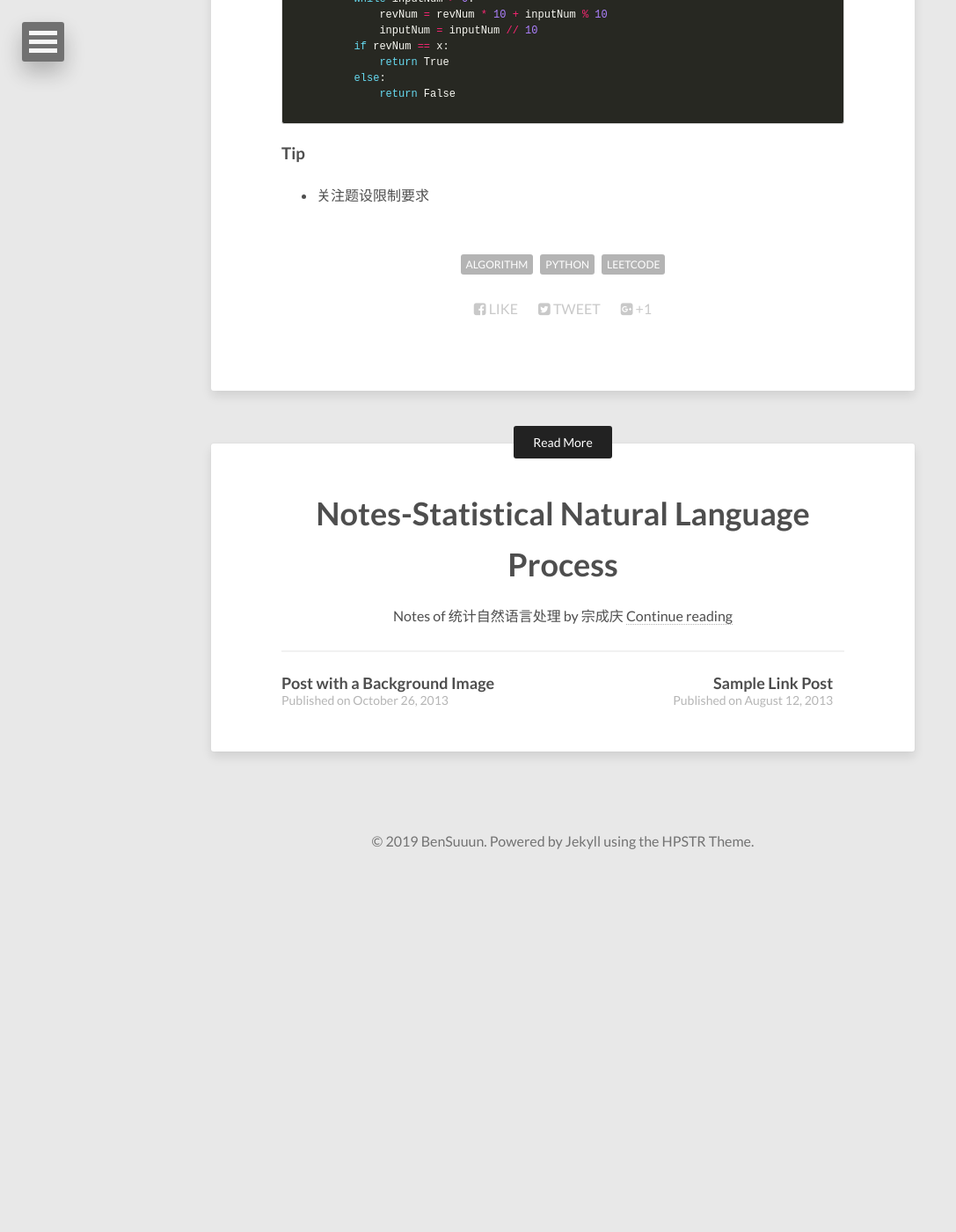
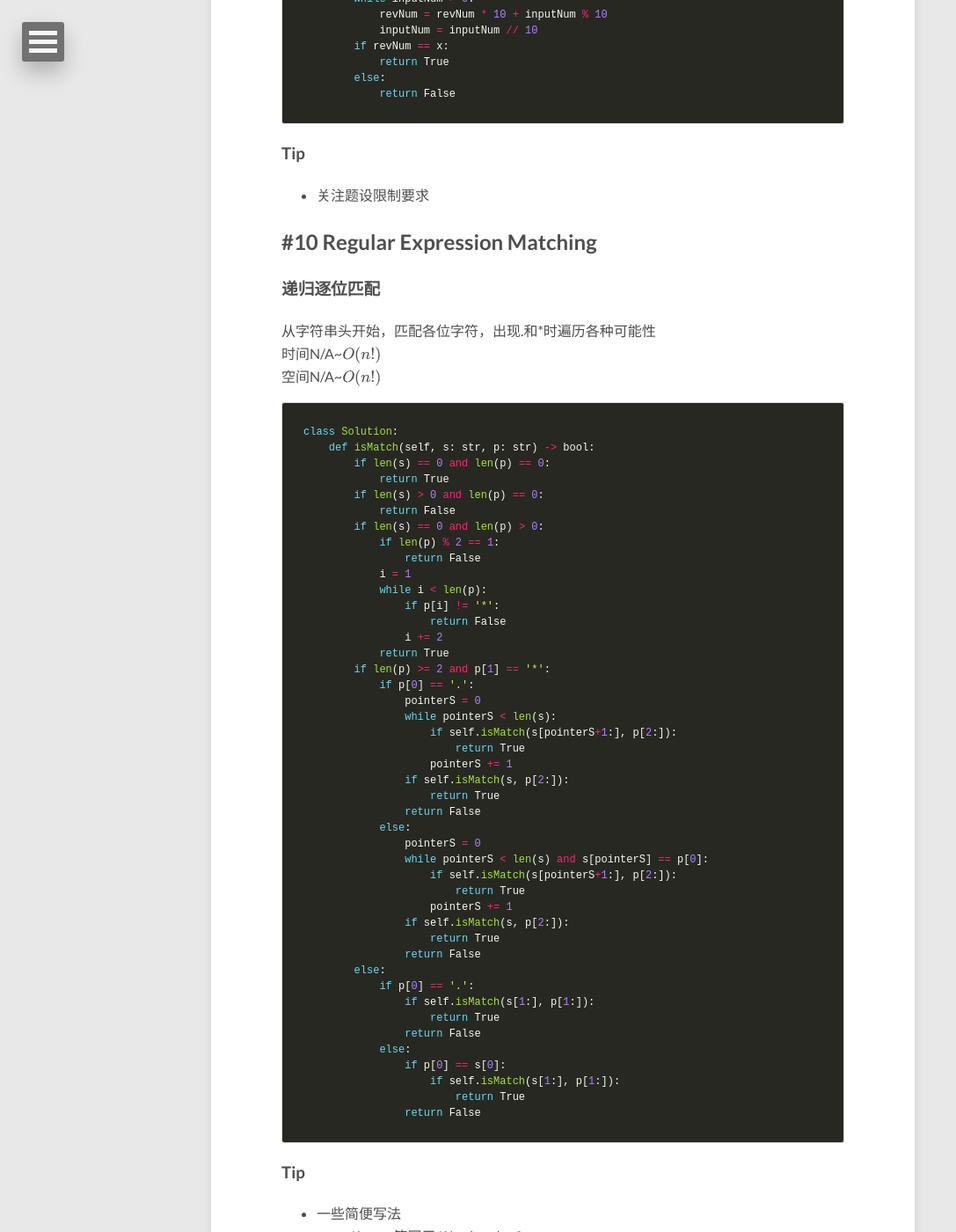
Before and after one commit to Wangbin-Sun/wangbin-sun.github.io, a Jekyll site: the page built from _posts/2019-01-09-leetcode-1-to-20.md, in a window 1280 px wide and 1400 px high, scrolled down 11749 px. Shown: the whole window at 88% size, without its empty margins (0-1087 px from the left). Built offline with Jekyll 4.4.1, drawn with Linux system fonts in a browser that asks for light colours; nearby versions of some CDN libraries; formulas are drawn with MathJax 3; before the commit the page ends 12746 px from its top, so only the background shows below that; some of the changed text lies outside the part shown.

Commit message:
update LeetCode to #10, back from winter vacation

````diff
--- a/_posts/2019-01-09-leetcode-1-to-20.md
+++ b/_posts/2019-01-09-leetcode-1-to-20.md
@@ -505,3 +505,63 @@ class Solution:
 
 ### Tip
 * 关注题设限制要求
+
+## #10 Regular Expression Matching
+
+### 递归逐位匹配
+从字符串头开始，匹配各位字符，出现.和*时遍历各种可能性
+时间N/A~$O(n!)$
+空间N/A~$O(n!)$
+```python
+class Solution:
+    def isMatch(self, s: str, p: str) -> bool:
+        if len(s) == 0 and len(p) == 0:
+            return True
+        if len(s) > 0 and len(p) == 0:
+            return False
+        if len(s) == 0 and len(p) > 0:
+            if len(p) % 2 == 1:
+                return False
+            i = 1
+            while i < len(p):
+                if p[i] != '*':
+                    return False
+                i += 2
+            return True
+        if len(p) >= 2 and p[1] == '*':
+            if p[0] == '.':
+                pointerS = 0
+                while pointerS < len(s):
+                    if self.isMatch(s[pointerS+1:], p[2:]):
+                        return True
+                    pointerS += 1
+                if self.isMatch(s, p[2:]):
+                    return True
+                return False
+            else:
+                pointerS = 0
+                while pointerS < len(s) and s[pointerS] == p[0]:
+                    if self.isMatch(s[pointerS+1:], p[2:]):
+                        return True
+                    pointerS += 1
+                if self.isMatch(s, p[2:]):
+                    return True
+                return False
+        else:
+            if p[0] == '.':
+                if self.isMatch(s[1:], p[1:]):
+                    return True
+                return False
+            else:
+                if p[0] == s[0]:
+                    if self.isMatch(s[1:], p[1:]):
+                        return True
+                return False
+```
+
+### Tip
+* 一些简便写法
+    * if text: 等同于 if len(text) > 0
+    * bool(text)可直接得到是否为空字符串
+* 在进行递归时，考虑特定的循环是否有必要
+* 避免递归重复求解，使用DP来存储结果降低时间复杂度
````
Also changed, not shown: 1 other file.
